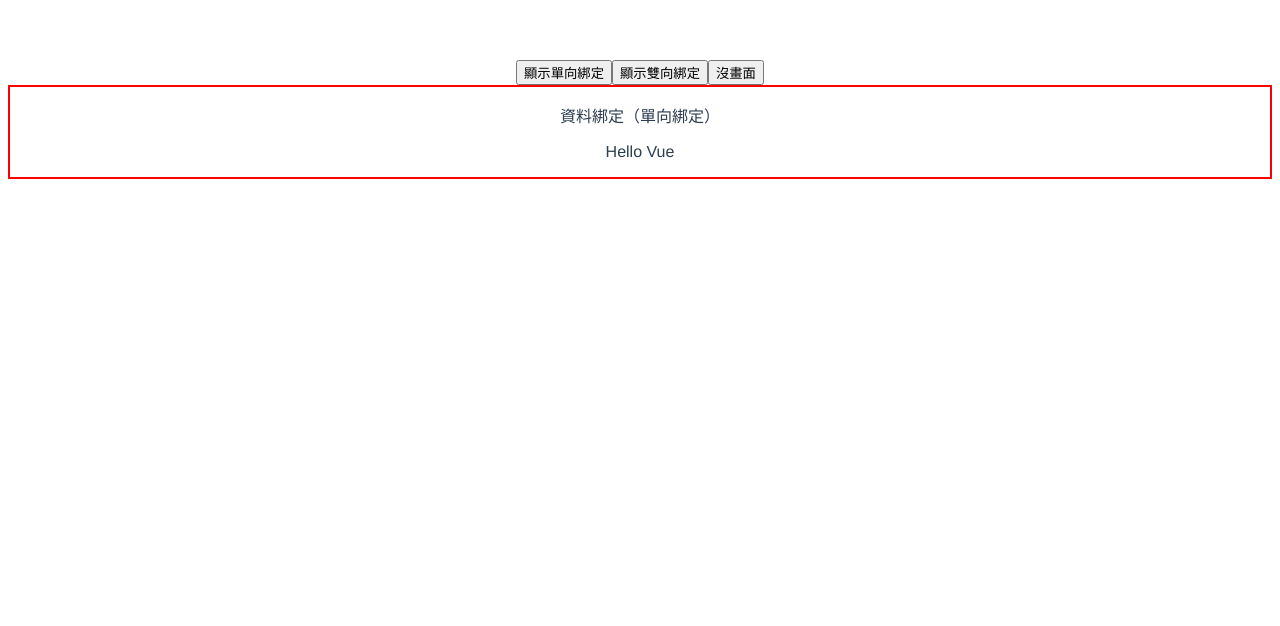
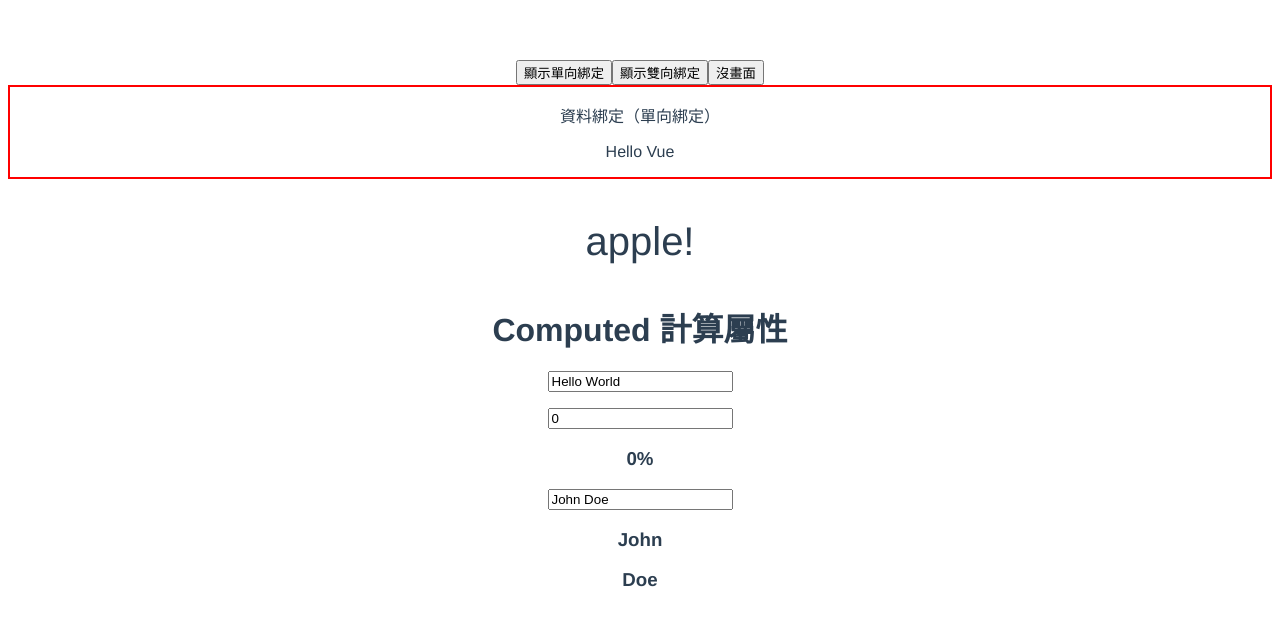
Before and after one commit to dq042000/my-project-03, a Vue app in the folder web/vite/: page / in a window 1280 px wide. Shown: the top 626 px of the page. Built offline with nearby package versions, Linux system fonts and the light colour scheme.

Commit message:
Computed計算屬性

```diff
--- a/web/vite/src/App.vue
+++ b/web/vite/src/App.vue
@@ -1,9 +1,13 @@
 <template>
     <componentA />
+    <componentB />
+    <componentC />
 </template>
 
 <script setup>
 import componentA from "./components/componentA.vue";
+import componentB from "./components/componentB.vue";
+import componentC from "./components/componentC.vue";
 </script>
 
 <style>
--- /dev/null
+++ b/web/vite/src/components/componentB.vue
@@ -0,0 +1,34 @@
+<template>
+    <p class="test-cls" :key="test">{{ test }}</p>
+    <!-- <p v-for="(value, key, index) in dataList" :key="key">
+        <span v-show="key !== 'key3'">
+            {{ index }}. {{ key }} - {{ value }}
+        </span>
+    </p> -->
+</template>
+
+<script setup>
+import { ref } from "@vue/reactivity";
+const test = ref(1);
+const dataList = { key1: "a", key2: "b", key3: "c", key4: "d" };
+setTimeout(() => {
+    test.value = "apple!";
+}, 2000);
+</script>
+
+<style>
+.test-cls {
+    font-size: 40px;
+    animation: openln 1s ease-in-out;
+}
+@keyframes openln {
+    0% {
+        opacity: 0;
+        transform: translateY(20px);
+    }
+    100% {
+        opacity: 1;
+        transform: translateY(0);
+    }
+}
+</style>
--- /dev/null
+++ b/web/vite/src/components/componentC.vue
@@ -0,0 +1,46 @@
+<template>
+    <h1>Computed 計算屬性</h1>
+
+    <p><input type="text" v-model="text" /></p>
+    <p><input type="number" v-model="num" /></p>
+    <h3>{{ numFormat }}</h3>
+
+    <p><input type="text" v-model="fullName" /></p>
+    <h3>{{ firstName }}</h3>
+    <h3>{{ latsName }}</h3>
+</template>
+
+<script setup>
+import { computed, ref } from "vue";
+
+const firstName = ref("John");
+const latsName = ref("Doe");
+
+const fullName = computed({
+    get() {
+        return `${firstName.value} ${latsName.value}`;
+    },
+    set(newName) {
+        const [newFirstName, newLatsName] = newName.split(" ");
+        firstName.value = newFirstName;
+        latsName.value = newLatsName;
+    },
+});
+
+const text = ref("Hello World");
+const num = ref(0);
+
+const numFormat = computed(() => {
+    console.log("change");
+    if (Number.isNaN(num.value * 100)) return num.value;
+    return `${num.value * 100}%`;
+});
+
+// const numFormat = () => {
+//     console.log("change");
+//     if (Number.isNaN(num.value * 100)) return num.value;
+//     return `${num.value * 100}%`;
+// };
+</script>
+
+<style></style>
```
